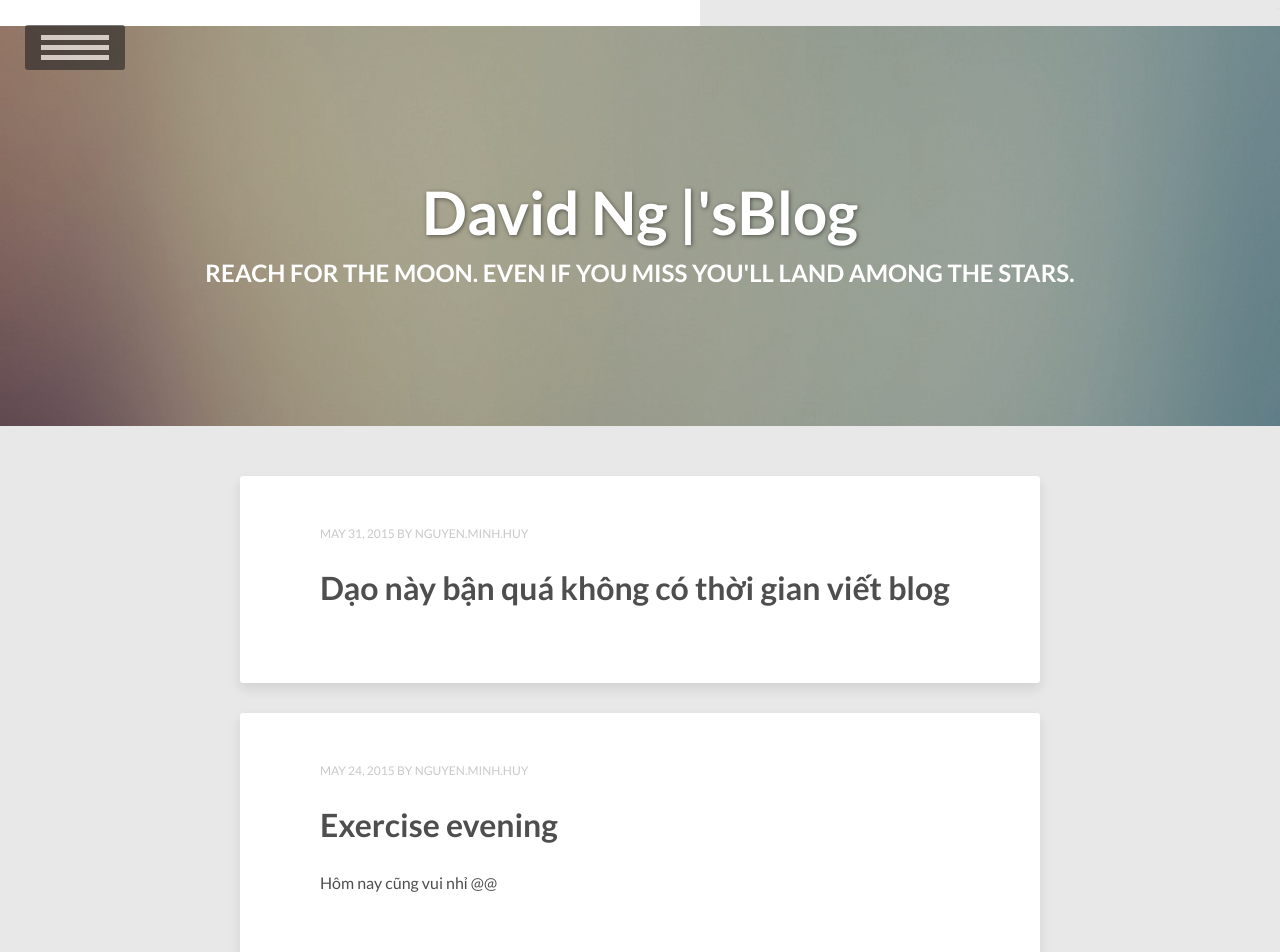
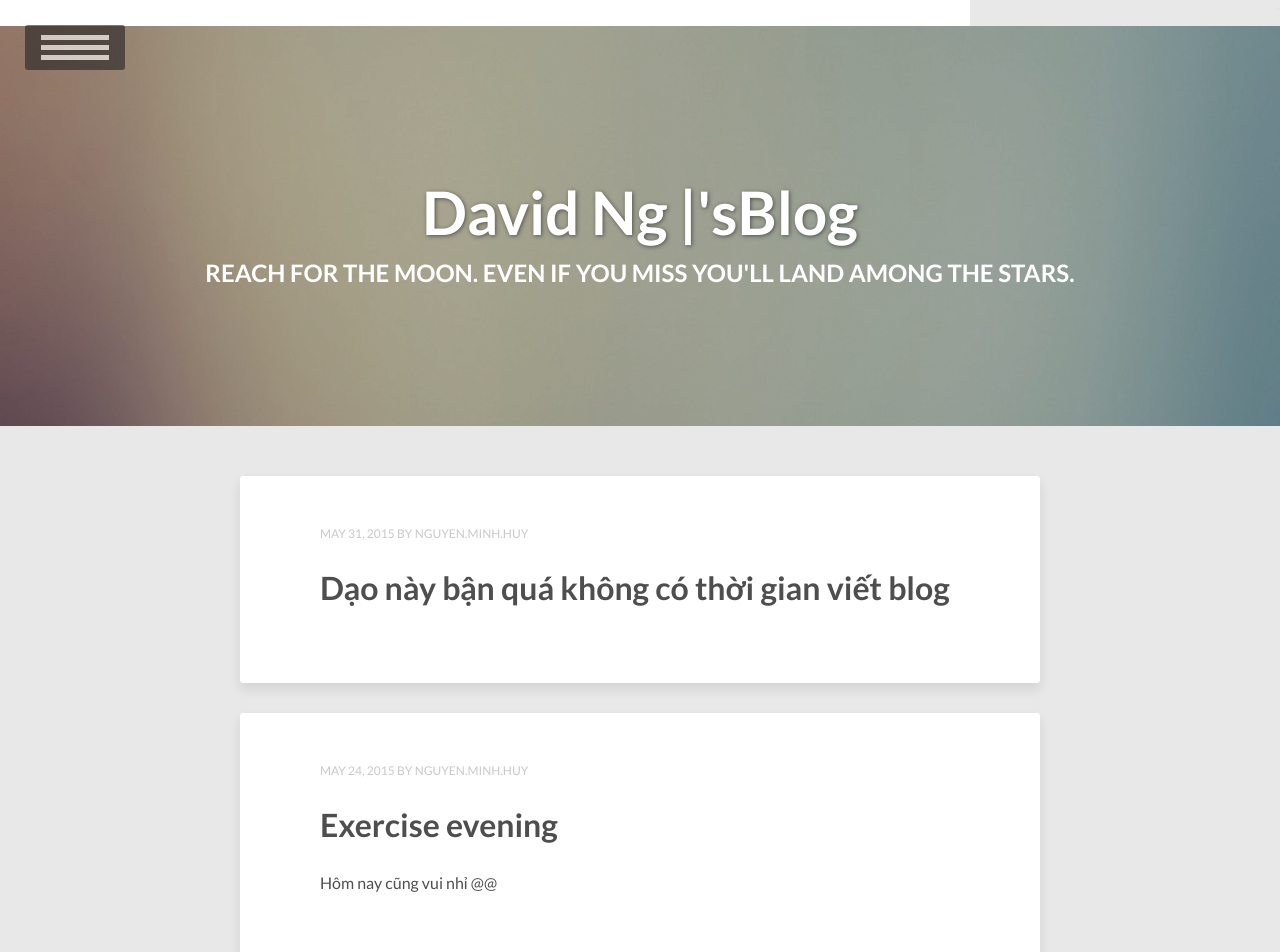
Before and after one commit to vareisen/vareisen.github.io, a Jekyll site: the page built from index.html, in a window 1280 px wide and 1400 px high. Shown: the top 952 px of the window. Built offline with Jekyll 4.4.1, drawn with Linux system fonts in a browser that asks for light colours; the list of posts is cut into pages by our own code; comment, search, counter and statistics services are not loaded.

Commit message:
Update head.html

```diff
--- a/_includes/head.html
+++ b/_includes/head.html
@@ -75,7 +75,7 @@ p.pos_fixed {
     font-size: 18px;
     text-align: right;
     position: fixed;
-    width: 700px;
+    width: 970px;
 }
 #navi-bar ul {
     list-style-type: none;
```
